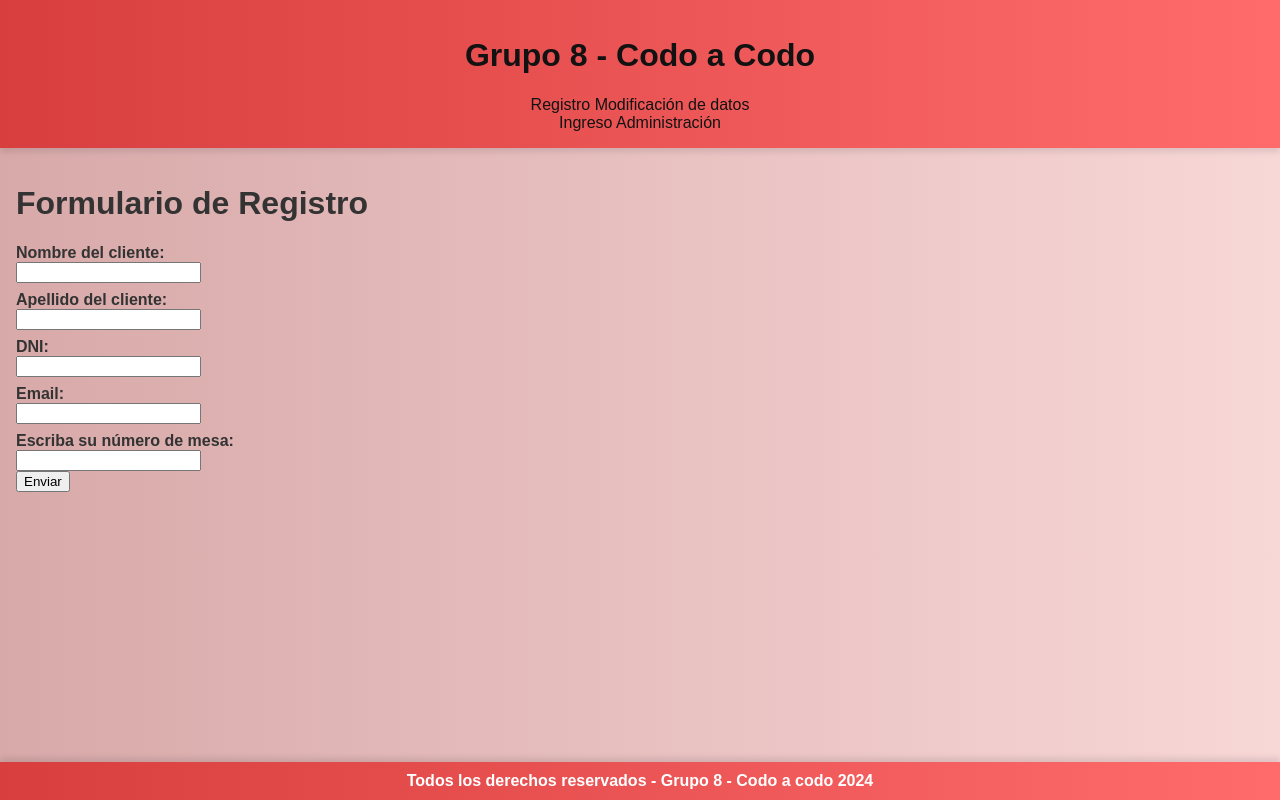
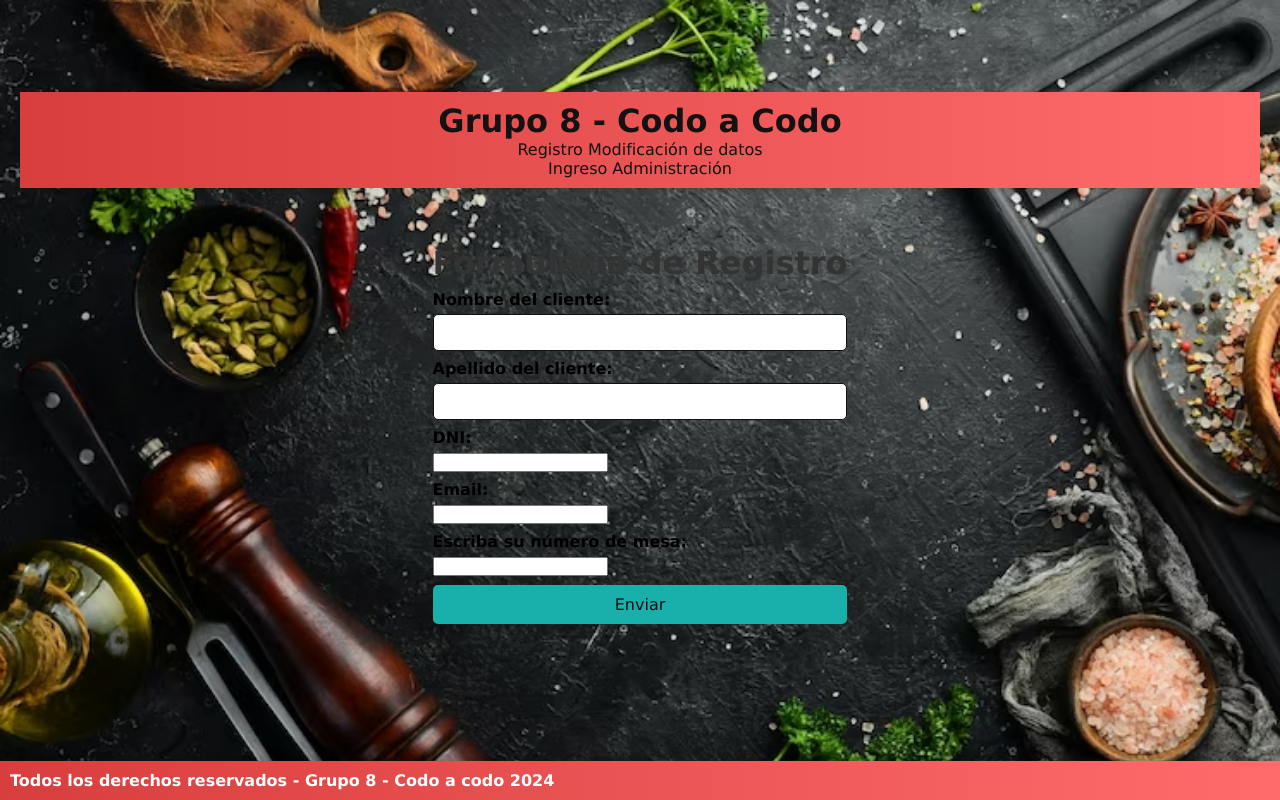
Before and after one commit to GrupoDjango8/Grupo-8, a Django app: page /webGOcho/registro/ in a window 1280 px wide. Run offline with Django 5.2, Linux system fonts and the light colour scheme.

Commit message:
modifique algunos estilos (ver)

```diff
--- a/grupo8Trabajo/webGOcho/static/webGOcho/styles/registro.css
+++ b/grupo8Trabajo/webGOcho/static/webGOcho/styles/registro.css
@@ -1,4 +1,4 @@
-/* *{
+*{
     box-sizing: border-box;
     margin: 0;
     padding: 0;
@@ -14,6 +14,7 @@ body{
     background:url(imagen/imagen1.jpg);
     background-size: cover;
     padding: 20px;
+    background-color: #d8a9a9;
 }
 
 
@@ -54,7 +55,7 @@ form{
 label{
     margin-bottom: 5px;
     font-weight: bold;
-    color:rgb(253, 250, 252)
+    color:rgb(0, 0, 0)
 }
 
 input[type="text"]{
@@ -79,9 +80,9 @@ button{
     font-size: 16px;
     cursor: pointer;
     transition: background-color 0.3s;
-
+    margin-top: 2%;
 }
 footer{
     display: flex;
     text-align: justify;
-} */
+}
```
